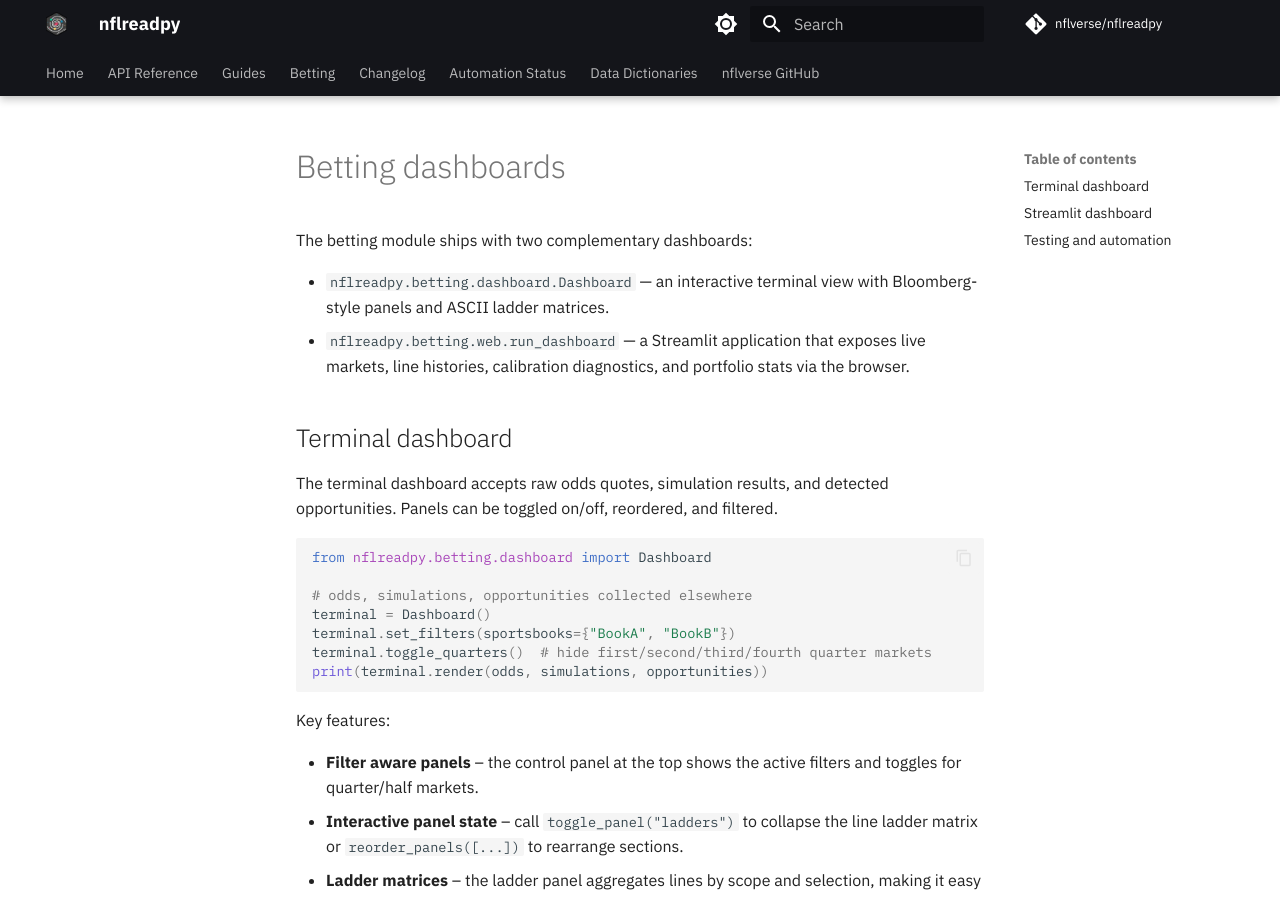
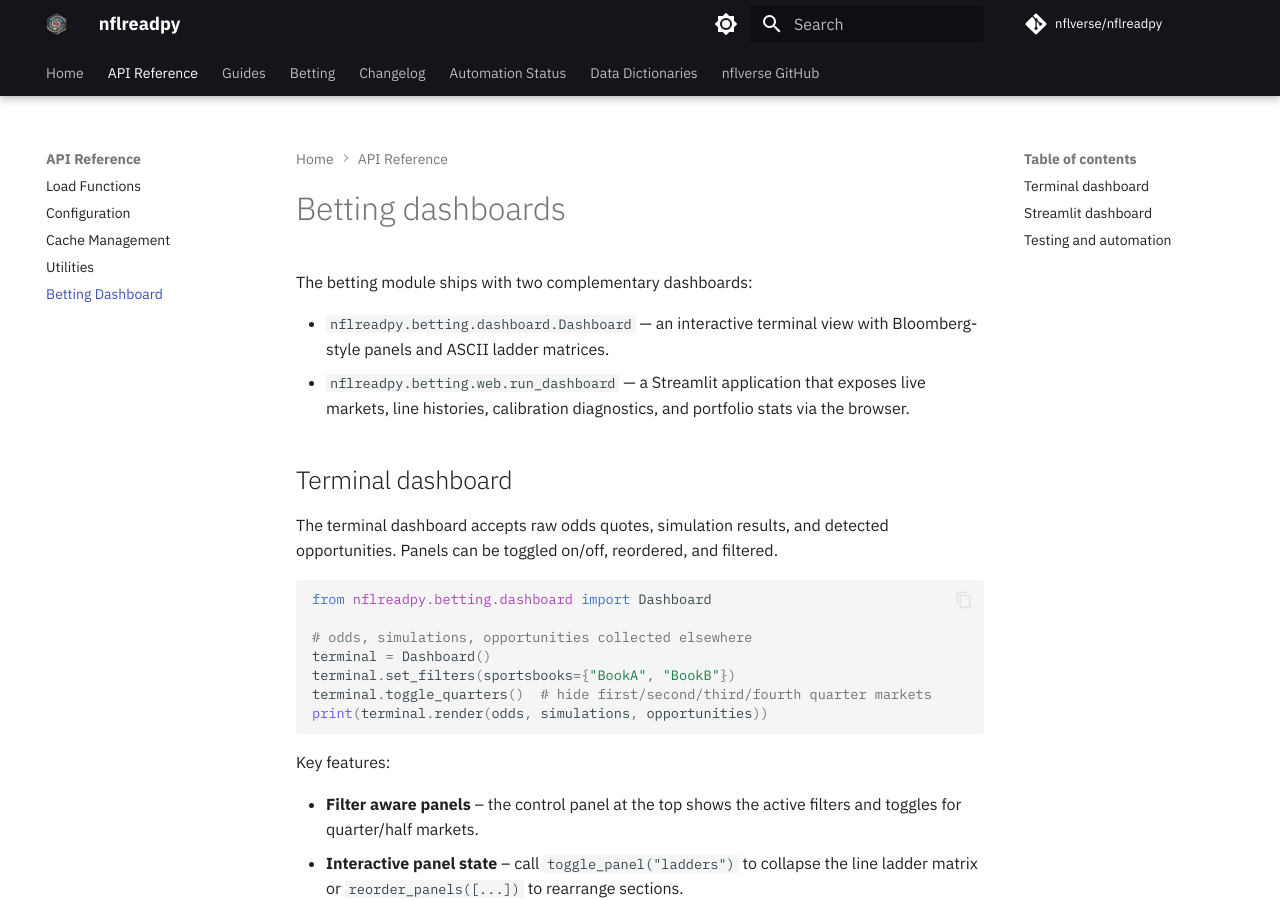
Before and after one commit to nflverse/nflreadpy, an MkDocs documentation site: the page built from docs/api/betting_dashboard.md, in a window 1280 px wide and 900 px high. Built offline with MkDocs 1.6.1 and Material for MkDocs 9.7.7, drawn with Linux system fonts in a browser that asks for light colours; comment, search, counter and statistics services are not loaded.

Commit message:
Add betting dashboard API page to MkDocs nav

```diff
--- a/mkdocs.yml
+++ b/mkdocs.yml
@@ -41,6 +41,7 @@ nav:
     - Configuration: api/configuration.md
     - Cache Management: api/cache.md
     - Utilities: api/utils.md
+    - Betting Dashboard: api/betting_dashboard.md
   - Guides:
     - Platform Setup: guides/setup.md
     - Configuration: guides/configuration.md
```
